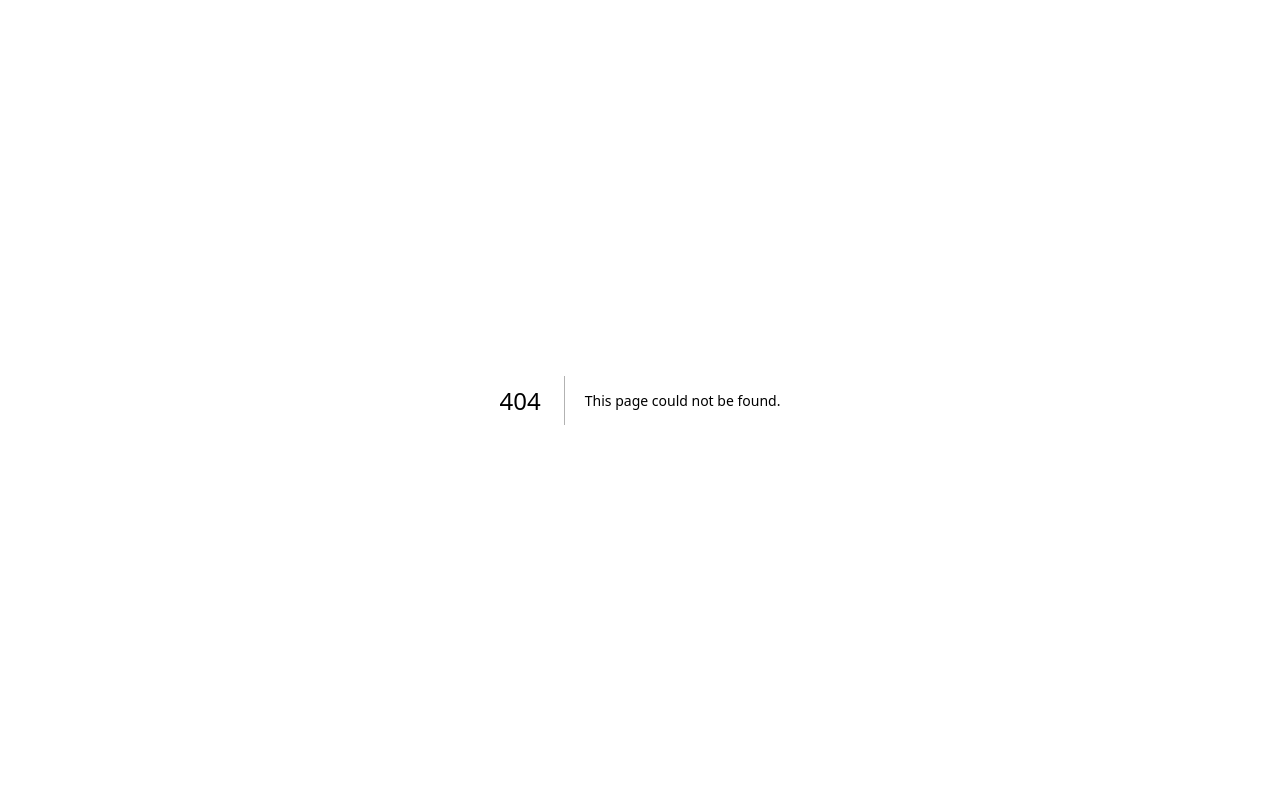
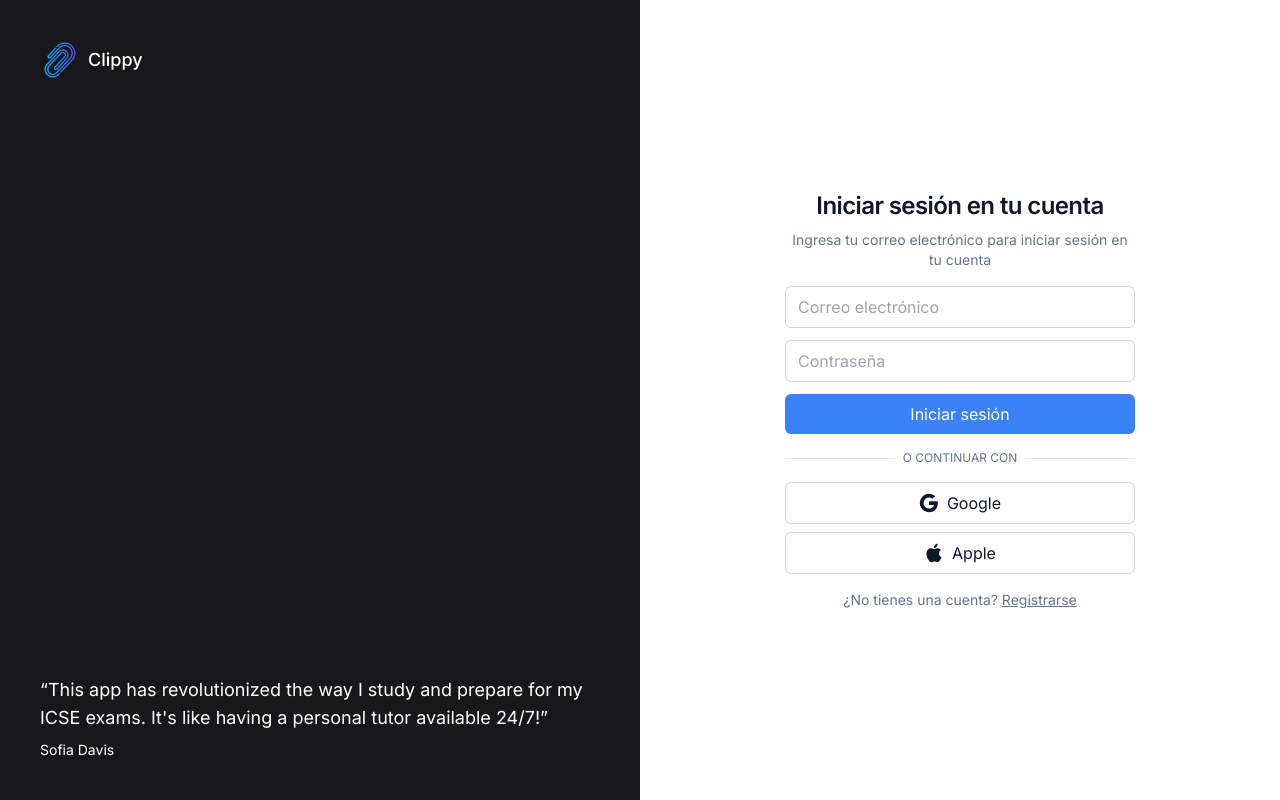
Before and after one commit to dtrejopizzo/clippy2024, a Next.js app: page /login in a window 1280 px wide. Before the commit this address had no page. Built offline with nearby package versions, Linux system fonts and the light colour scheme.

Commit message:
Create page.tsx

```diff
--- /dev/null
+++ b/app/login/page.tsx
@@ -0,0 +1,228 @@
+'use client'
+
+import { useState } from 'react'
+import { useRouter } from 'next/navigation'
+import Image from 'next/image'
+import Link from 'next/link'
+import { initializeApp } from 'firebase/app'
+import {
+  getAuth,
+  signInWithEmailAndPassword,
+  createUserWithEmailAndPassword,
+  signInWithPopup,
+  GoogleAuthProvider,
+  OAuthProvider
+} from 'firebase/auth'
+
+// Your web app's Firebase configuration
+const firebaseConfig = {
+  apiKey: "AIzaSyBaXRzj-Behx8TqpGya5ZKOju_SEfnghnM",
+  authDomain: "clippy-cbc.firebaseapp.com",
+  projectId: "clippy-cbc",
+  storageBucket: "clippy-cbc.appspot.com",
+  messagingSenderId: "1010590048595",
+  appId: "1:1010590048595:web:090e6511cbe1ddd0b2c1a6",
+  measurementId: "G-YFE116D95T"
+};
+
+// Initialize Firebase
+const app = initializeApp(firebaseConfig);
+const auth = getAuth(app);
+
+export default function LoginPage() {
+  const [email, setEmail] = useState('')
+  const [password, setPassword] = useState('')
+  const [isSignUp, setIsSignUp] = useState(false)
+  const [error, setError] = useState('')
+  const router = useRouter()
+
+  const handleSubmit = async (e: React.FormEvent) => {
+    e.preventDefault()
+    setError('')
+
+    try {
+      if (isSignUp) {
+        await createUserWithEmailAndPassword(auth, email, password)
+      } else {
+        await signInWithEmailAndPassword(auth, email, password)
+      }
+      router.push('/')
+    } catch (error) {
+      setError('Error de autenticación. Por favor, verifica tus credenciales.')
+    }
+  }
+
+  const handleGoogleSignIn = async () => {
+    try {
+      const provider = new GoogleAuthProvider()
+      await signInWithPopup(auth, provider)
+      router.push('/')
+    } catch (error) {
+      setError('Error al iniciar sesión con Google.')
+    }
+  }
+
+  const handleAppleSignIn = async () => {
+    try {
+      const provider = new OAuthProvider('apple.com')
+      await signInWithPopup(auth, provider)
+      router.push('/')
+    } catch (error) {
+      setError('Error al iniciar sesión con Apple.')
+    }
+  }
+
+  return (
+    <>
+      <div className="md:hidden">
+        <Image
+          src="/authentication-light.png"
+          width={1280}
+          height={843}
+          alt="Authentication"
+          className="block dark:hidden"
+        />
+        <Image
+          src="/authentication-dark.png"
+          width={1280}
+          height={843}
+          alt="Authentication"
+          className="hidden dark:block"
+        />
+      </div>
+      <div className="container relative hidden h-screen flex-col items-center justify-center md:grid lg:max-w-none lg:grid-cols-2 lg:px-0">
+        <div className="relative hidden h-full flex-col bg-muted p-10 text-white dark:border-r lg:flex">
+          <div className="absolute inset-0 bg-zinc-900" />
+          <div className="relative z-20 flex items-center text-lg font-medium">
+            <Image
+              src="/clip.png"
+              alt="Clippy Logo"
+              width={40}
+              height={40}
+              className="mr-2"
+            />
+            Clippy
+          </div>
+          <div className="relative z-20 mt-auto">
+            <blockquote className="space-y-2">
+              <p className="text-lg">
+                &ldquo;This app has revolutionized the way I study and prepare for my ICSE exams. It's like having a personal tutor available 24/7!&rdquo;
+              </p>
+              <footer className="text-sm">Sofia Davis</footer>
+            </blockquote>
+          </div>
+        </div>
+        <div className="lg:p-8">
+          <div className="mx-auto flex w-full flex-col justify-center space-y-4 sm:w-[350px]">
+            <div className="flex flex-col space-y-2 text-center">
+              <h1 className="text-2xl font-semibold tracking-tight">
+                {isSignUp ? 'Crear una cuenta' : 'Iniciar sesión en tu cuenta'}
+              </h1>
+              <p className="text-sm text-muted-foreground">
+                Ingresa tu correo electrónico para {isSignUp ? 'crear tu cuenta' : 'iniciar sesión en tu cuenta'}
+              </p>
+            </div>
+            <form onSubmit={handleSubmit} className="space-y-3">
+              <div>
+                <label htmlFor="email" className="sr-only">Email</label>
+                <input
+                  id="email"
+                  type="email"
+                  value={email}
+                  onChange={(e) => setEmail(e.target.value)}
+                  placeholder="Correo electrónico"
+                  className="w-full px-3 py-2 border border-gray-300 rounded-md focus:outline-none focus:ring-2 focus:ring-blue-500"
+                  required
+                />
+              </div>
+              <div>
+                <label htmlFor="password" className="sr-only">Password</label>
+                <input
+                  id="password"
+                  type="password"
+                  value={password}
+                  onChange={(e) => setPassword(e.target.value)}
+                  placeholder="Contraseña"
+                  className="w-full px-3 py-2 border border-gray-300 rounded-md focus:outline-none focus:ring-2 focus:ring-blue-500"
+                  required
+                />
+              </div>
+              <button
+                type="submit"
+                className="w-full px-4 py-2 text-white bg-blue-500 rounded-md hover:bg-blue-600 focus:outline-none focus:ring-2 focus:ring-blue-500 focus:ring-offset-2"
+              >
+                {isSignUp ? 'Registrarse' : 'Iniciar sesión'}
+              </button>
+            </form>
+            <div className="relative">
+              <div className="absolute inset-0 flex items-center">
+                <span className="w-full border-t" />
+              </div>
+              <div className="relative flex justify-center text-xs uppercase">
+                <span className="bg-background px-2 text-muted-foreground">
+                  O continuar con
+                </span>
+              </div>
+            </div>
+            <div className="space-y-2">
+              <button
+                onClick={handleGoogleSignIn}
+                className="w-full px-4 py-2 border border-gray-300 rounded-md flex items-center justify-center space-x-2 hover:bg-gray-50 focus:outline-none focus:ring-2 focus:ring-blue-500 focus:ring-offset-2"
+              >
+                <svg className="w-5 h-5" viewBox="0 0 24 24">
+                  <path
+                    fill="currentColor"
+                    d="M22.56 12.25c0-.78-.07-1.53-.2-2.25H12v4.26h5.92c-.26 1.37-1.04 2.53-2.21 3.31v2.77h3.57c2.08-1.92 3.28-4.74 3.28-8.09z"
+                  />
+                  <path
+                    fill="currentColor"
+                    d="M12 23c2.97 0 5.46-.98 7.28-2.66l-3.57-2.77c-.98.66-2.23 1.06-3.71 1.06-2.86 0-5.29-1.93-6.16-4.53H2.18v2.84C3.99 20.53 7.7 23 12 23z"
+                  />
+                  <path
+                    fill="currentColor"
+                    d="M5.84 14.09c-.22-.66-.35-1.36-.35-2.09s.13-1.43.35-2.09V7.07H2.18C1.43 8.55 1 10.22 1 12s.43 3.45 1.18 4.93l2.85-2.22.81-.62z"
+                  />
+                  <path
+                    fill="currentColor"
+                    d="M12 5.38c1.62 0 3.06.56 4.21 1.64l3.15-3.15C17.45 2.09 14.97 1 12 1 7.7 1 3.99 3.47 2.18 7.07l3.66 2.84c.87-2.6 3.3-4.53 6.16-4.53z"
+                  />
+                </svg>
+                <span>Google</span>
+              </button>
+              <button
+                onClick={handleAppleSignIn}
+                className="w-full px-4 py-2 border border-gray-300 rounded-md flex items-center justify-center space-x-2 hover:bg-gray-50 focus:outline-none focus:ring-2 focus:ring-blue-500 focus:ring-offset-2"
+              >
+                <svg className="w-5 h-5" viewBox="0 0 24 24">
+                  <path
+                    fill="currentColor"
+                    d="M16.365 1.43c0 1.14-.493 2.27-1.177 3.08-.744.9-1.99 1.57-2.987 1.57-.12 0-.23-.02-.3-.03-.01-.06-.04-.22-.04-.39 0-1.15.572-2.27 1.206-2.98.804-.94 2.142-1.64 3.248-1.68.03.13.05.28.05.43zm4.565 15.71c-.03.07-.463 1.58-1.518 3.12-.945 1.34-1.94 2.71-3.43 2.71-1.517 0-1.9-.88-3.63-.88-1.698 0-2.302.91-3.67.91-1.377 0-2.332-1.26-3.428-2.8-1.287-1.82-2.323-4.63-2.323-7.28 0-4.28 2.797-6.55 5.552-6.55 1.448 0 2.675.95 3.6.95.865 0 2.222-1.01 3.902-1.01.613 0 2.886.06 4.374 2.19-.13.09-2.383 1.37-2.383 4.19 0 3.26 2.854 4.42 2.955 4.45z"
+                  />
+                </svg>
+                <span>Apple</span>
+              </button>
+            </div>
+            <p className="px-8 text-center text-sm text-muted-foreground">
+              {isSignUp ? '¿Ya tienes una cuenta?' : "¿No tienes una cuenta?"}{' '}
+              <button
+                onClick={() => setIsSignUp(!isSignUp)}
+                className="underline hover:text-blue-500 focus:outline-none"
+              >
+                {isSignUp ? 'Iniciar sesión' : 'Registrarse'}
+              </button>
+            </p>
+            {error && <p className="text-center text-sm text-red-500">
+              {error === 'Failed to authenticate. Please check your credentials.'
+                ? 'Error de autenticación. Por favor, verifica tus credenciales.'
+                : error === 'Failed to sign in with Google.'
+                ? 'Error al iniciar sesión con Google.'
+                : error === 'Failed to sign in with Apple.'
+                ? 'Error al iniciar sesión con Apple.'
+                : error}
+            </p>}
+          </div>
+        </div>
+      </div>
+    </>
+  )
+}
```
